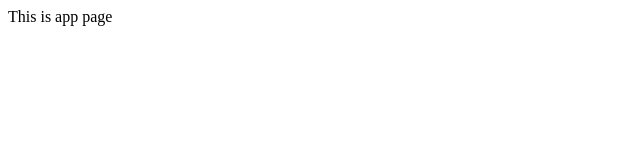
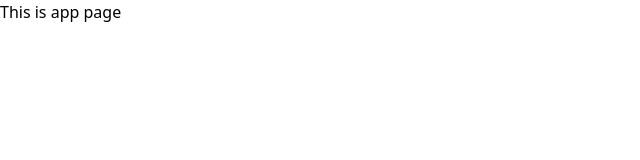
Before and after one commit to KoraReinolds/trade-nuxt, a Nuxt app: page / in a window 1280 px wide. Shown: the top 160 px of the page, without its empty margins (0-640 px from the left). Built offline with nearby package versions, Linux system fonts and the light colour scheme.

Commit message:
add tailwind to the project

```diff
--- /dev/null
+++ b/assets/css/main.css
@@ -0,0 +1,3 @@
+@tailwind base;
+@tailwind components;
+@tailwind utilities;
--- a/nuxt.config.ts
+++ b/nuxt.config.ts
@@ -1,2 +1,10 @@
 // https://nuxt.com/docs/api/configuration/nuxt-config
-export default defineNuxtConfig({});
+export default defineNuxtConfig({
+  css: ["~/assets/css/main.css"],
+  postcss: {
+    plugins: {
+      tailwindcss: {},
+      autoprefixer: {},
+    },
+  },
+});
--- a/package.json
+++ b/package.json
@@ -13,8 +13,11 @@
   },
   "devDependencies": {
     "@types/node": "^18.15.5",
+    "autoprefixer": "^10.4.14",
     "nuxt": "^3.3.1",
-    "prisma": "^4.11.0"
+    "postcss": "^8.4.21",
+    "prisma": "^4.11.0",
+    "tailwindcss": "^3.2.7"
   },
   "dependencies": {
     "@nuxtjs/eslint-config-typescript": "^12.0.0",
--- /dev/null
+++ b/tailwind.config.js
@@ -0,0 +1,15 @@
+/** @type {import('tailwindcss').Config} */
+module.exports = {
+  content: [
+    "./components/**/*.{js,vue,ts}",
+    "./layouts/**/*.vue",
+    "./pages/**/*.vue",
+    "./plugins/**/*.{js,ts}",
+    "./nuxt.config.{js,ts}",
+    "./app.vue",
+  ],
+  theme: {
+    extend: {},
+  },
+  plugins: [],
+};
```
Also changed, not shown: 1 other file (tests, documents, lock files or other folders).
